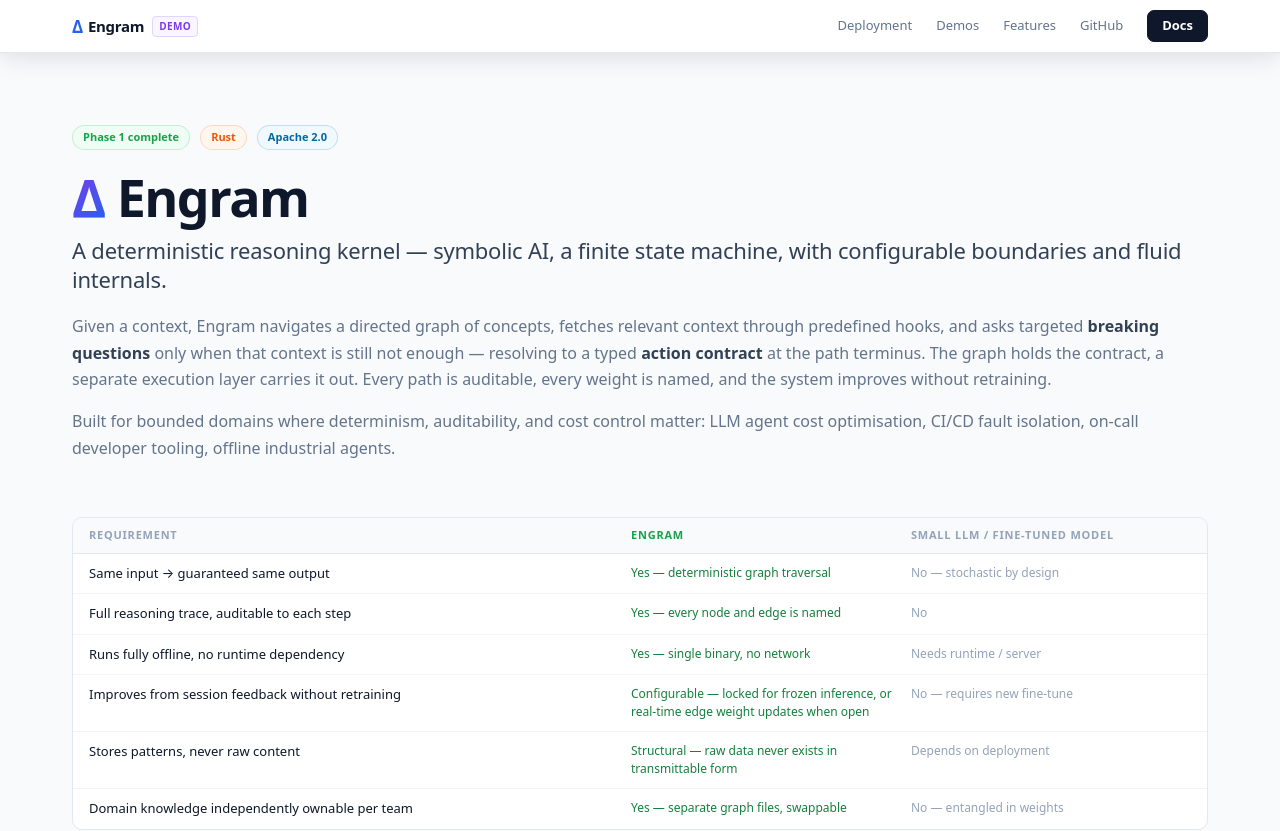
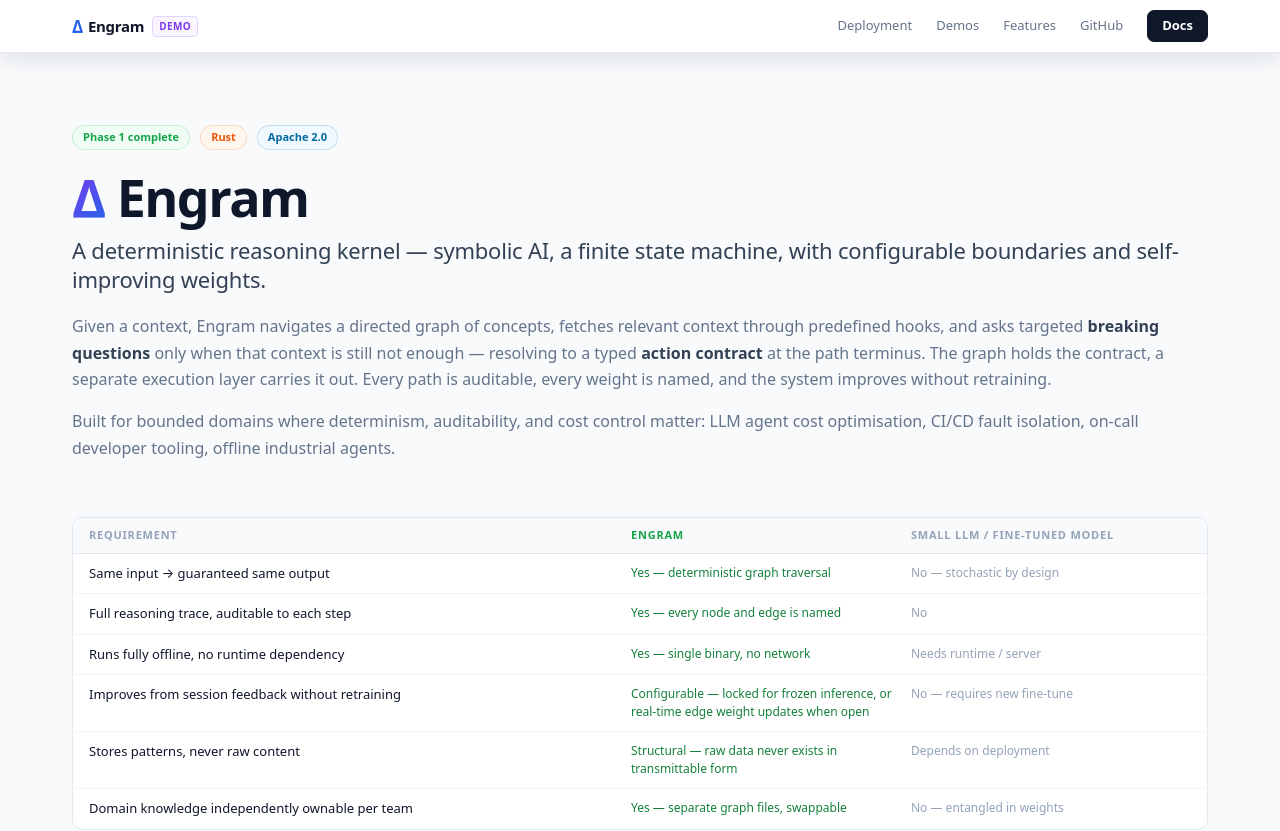
Before and after one commit to dominikj111/engram-site, a React (Vite) app: page / in a window 1280 px wide. Shown: the top 831 px of the page. Built offline with nearby package versions, Linux system fonts and the light colour scheme.

Commit message:
replace '..fluid..' wording by '..self-improving..' to highlight the engram internals better

```diff
--- a/src/App.tsx
+++ b/src/App.tsx
@@ -233,7 +233,7 @@
           <span style={{ fontWeight: 900, background: 'linear-gradient(135deg, #7c3aed, #2563eb)', WebkitBackgroundClip: 'text', WebkitTextFillColor: 'transparent' }}>Δ</span>Engram
         </h1>
         <p style={{ fontSize: '22px', fontWeight: 500, color: '#334155', margin: '0 0 20px', letterSpacing: '-0.01em', lineHeight: 1.3 }}>
-          A deterministic reasoning kernel — symbolic AI, a finite state machine, with configurable boundaries and fluid internals.
+          A deterministic reasoning kernel — symbolic AI, a finite state machine, with configurable boundaries and self-improving weights.
         </p>
         <p style={{ fontSize: '16px', color: '#64748b', margin: '0 0 16px', lineHeight: 1.65 }}>
           Given a context, Engram navigates a directed graph of concepts, fetches relevant context
```
